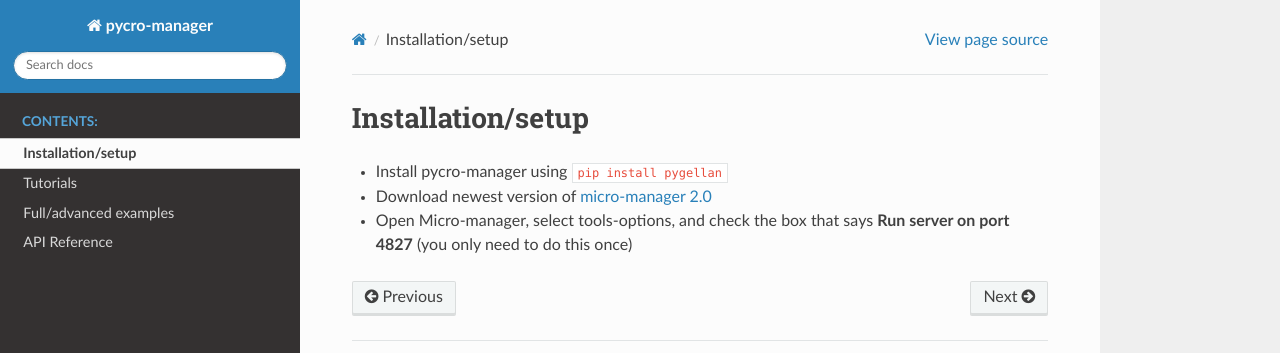
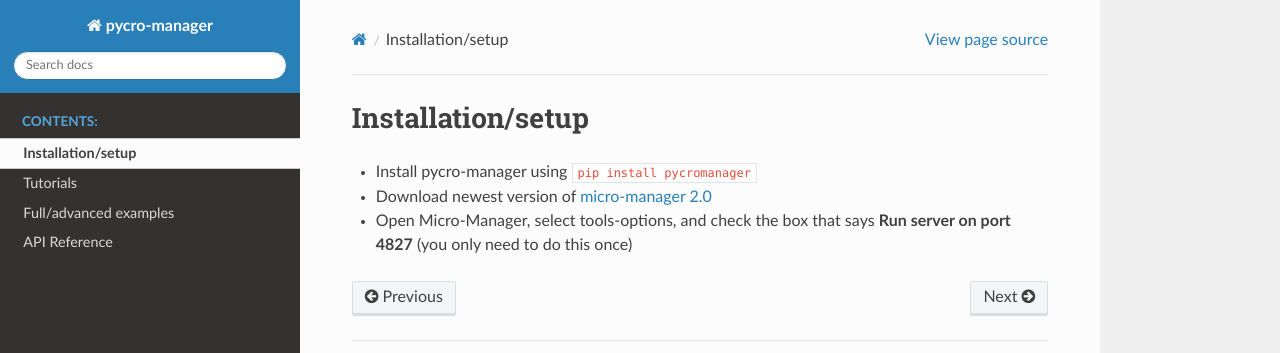
Before and after one commit to micro-manager/pycro-manager, a Sphinx documentation site: the page built from docs/source/setup.rst, in a window 1280 px wide. Shown: the top 353 px of the page. Built offline with Sphinx 7.4.7 and the Read the Docs theme 2.0.0, drawn with Linux system fonts in a browser that asks for light colours.

```diff
--- a/docs/source/index.rst
+++ b/docs/source/index.rst
@@ -1,5 +1,5 @@
 *************
-Pycro-manager
+Pycro-Manager
 *************
 
 
--- a/docs/source/setup.rst
+++ b/docs/source/setup.rst
@@ -3,8 +3,8 @@ Installation/setup
 ******************
 
 
-- Install pycro-manager using ``pip install pygellan``
+- Install pycro-manager using ``pip install pycromanager``
 
 - Download newest version of `micro-manager 2.0 <https://micro-manager.org/wiki/Micro-Manager_Nightly_Builds>`_
 
-- Open Micro-manager, select tools-options, and check the box that says **Run server on port 4827** (you only need to do this once)
+- Open Micro-Manager, select tools-options, and check the box that says **Run server on port 4827** (you only need to do this once)
```
Also changed, not shown: setup.py (+5 -4 lines), 5 other files.
